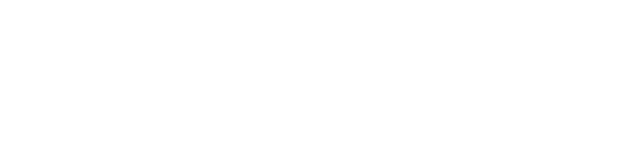
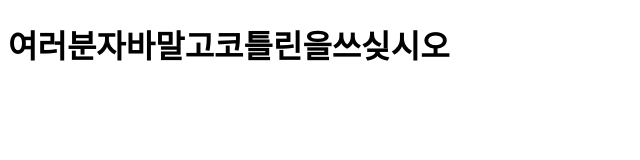
Before and after one commit to ityeri/ityeri.github.io, a plain HTML site: page index.html in a window 1280 px wide. Shown: the whole page, without its empty margins (0-640 px from the left). Drawn offline with Linux system fonts and the light colour scheme.

Commit message:
add head message

```diff
--- a/index.html
+++ b/index.html
@@ -6,6 +6,6 @@
     <title>Document</title>
 </head>
 <body>
-
+    <h1>여러분자바말고코틀린을쓰싲시오</h1>
 </body>
 </html>
```
